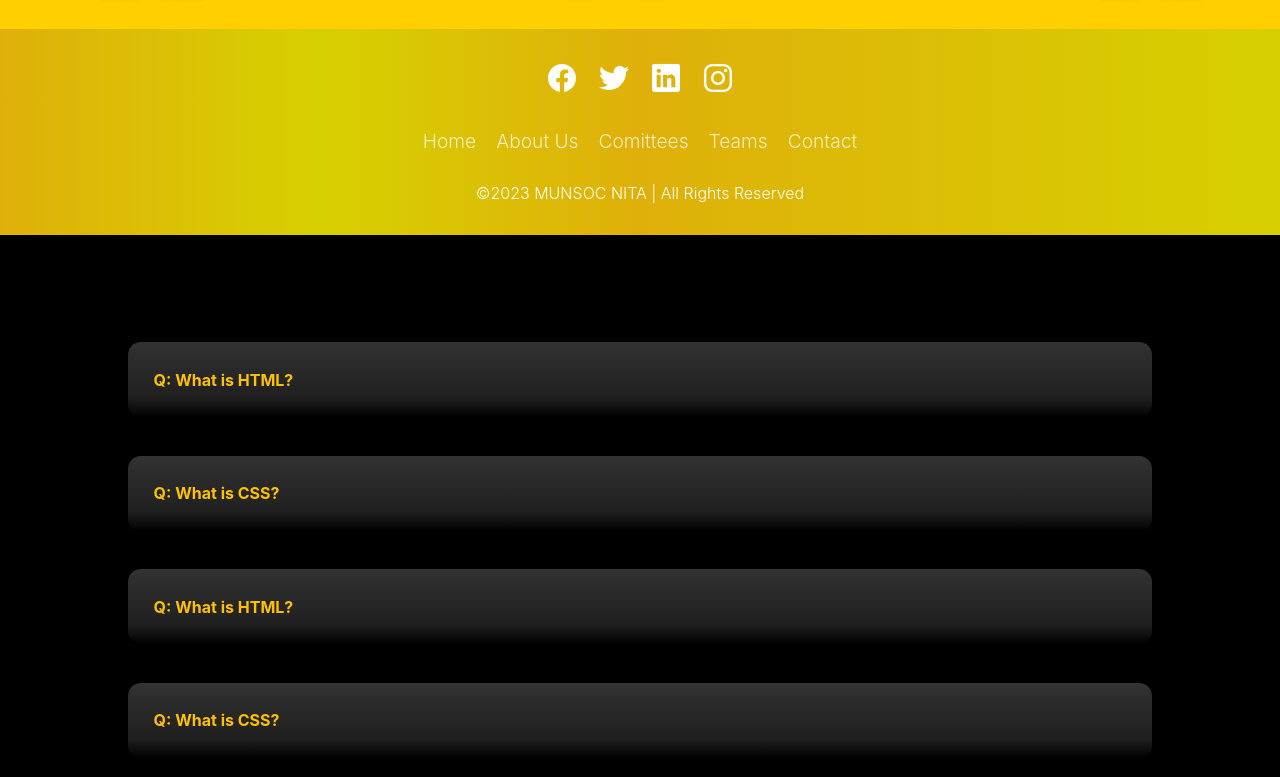
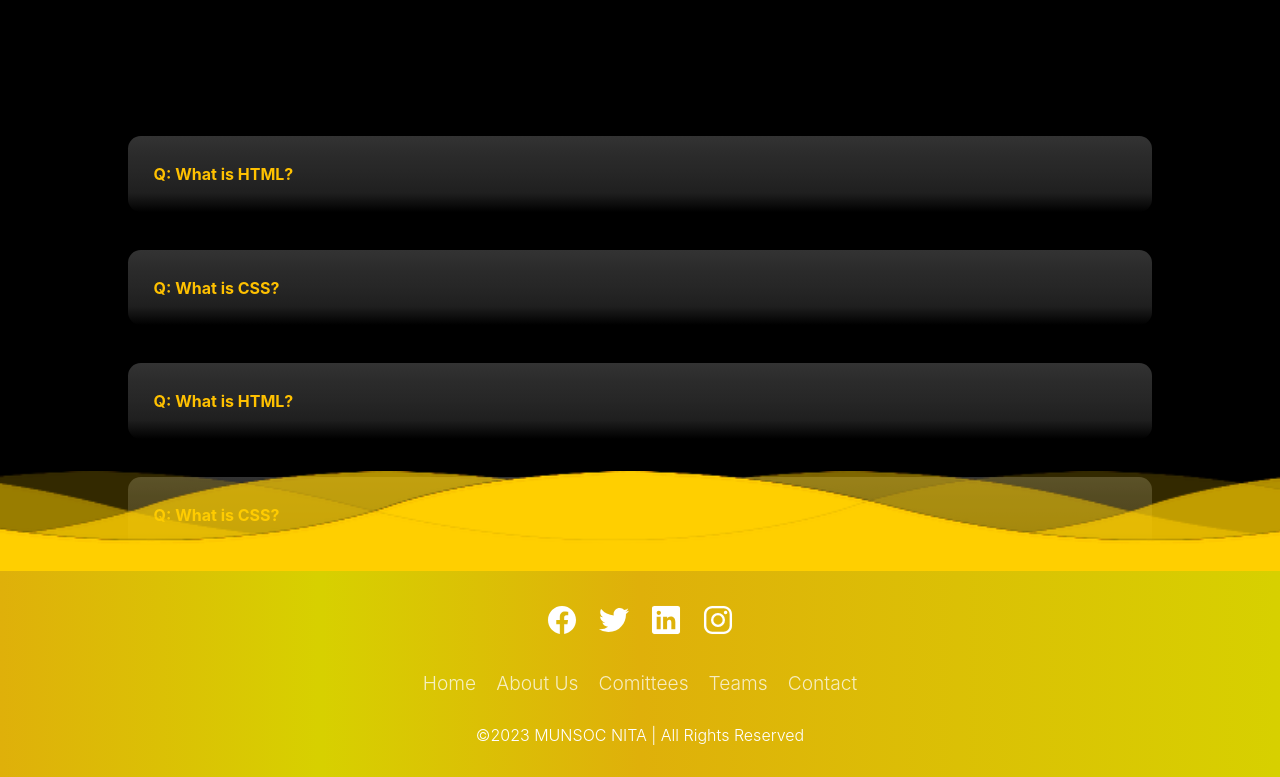
Before and after one commit to PriyanshuDas01/MUNSOC, a React (Create React App) app in the folder mun_react/: page / in a window 1280 px wide. Shown: the part 3968-4745 px from the top of the page. Built offline with nearby package versions, Linux system fonts and the light colour scheme.

Commit message:
positioning update

```diff
--- a/mun_react/src/App.js
+++ b/mun_react/src/App.js
@@ -24,8 +24,9 @@ function App() {
       < About />
       <Com />
       <Card/>
+      <Faq/>
       <Foot/>
-      <Faq/>
+
 
     </>
   );
```
